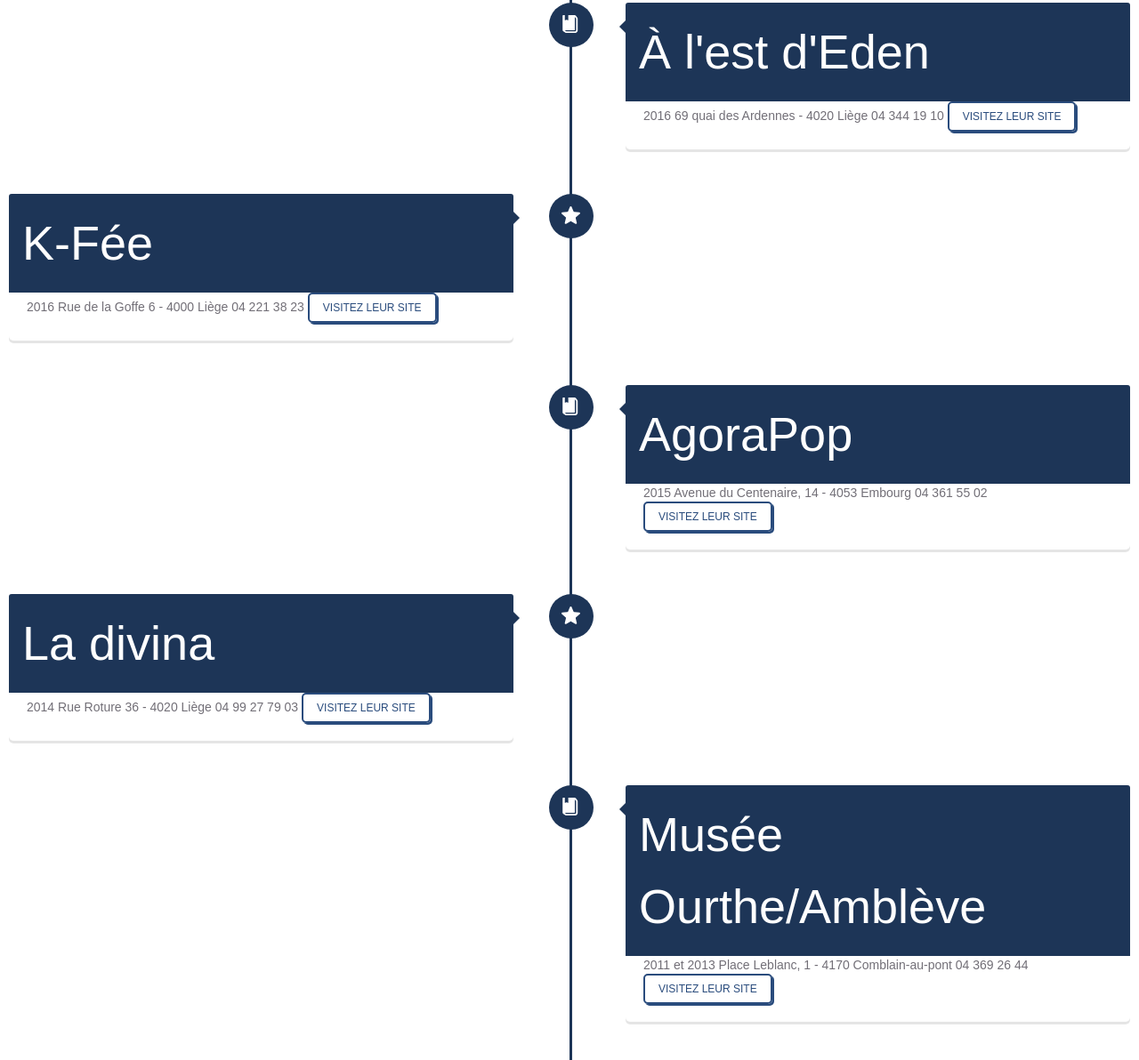
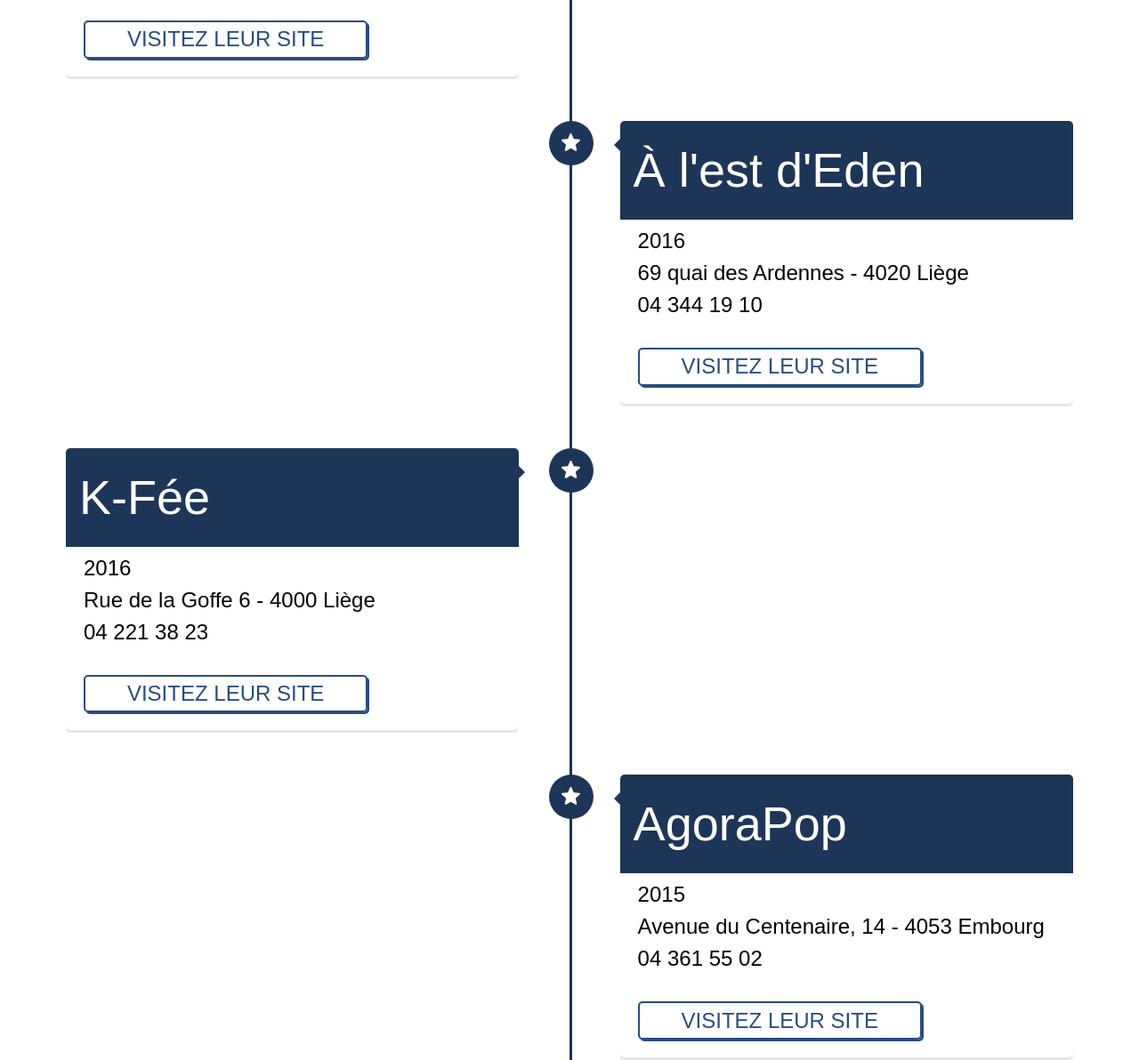
Before and after one commit to MaximeScibetta/DW_Artist, a website: page src/html/event.html in a window 1280 px wide. Shown: the part 762-1954 px from the top of the page at 89% size. Drawn offline with nearby package versions, Linux system fonts and the light colour scheme; files that its build step writes are made by us from their sources; a web font is replaced by a local one.

Commit message:
Design eventPage

```diff
--- a/src/html/event.html
+++ b/src/html/event.html
@@ -44,21 +44,10 @@
                 </nav>
             </header>
             <!-- /header -->
-            <article>
+            <article class="container">
                 <h1 id="hidden">
                     Événements
                 </h1>
-                <!--<section class="event">
-                    <h2>Galerie Clair/Obscure</h2>
-                    <span>2010 et 2011</span>
-                    <span>Rue Trappé - 4000 Liège</span>
-                    <span>04 222 91 07</span>
-                    <a href="http://www.clairobscur.be/">Visitez leur site</a>
-                </section>
-
-
-
-                -->
                 <div id="timeline">
                     <div class="timeline-item">
                         <div class="timeline-icon">
@@ -67,7 +56,7 @@
                             </svg>
                         </div>
                         <div class="timeline-content">
-                            <h2>Parcous d'artistes</h2>
+                            <h2>Parcous d'artistes </h2>
                             <span>2009 à 2017</span>
                             <span>Avenue des Thermes, 114 - Chaudfontaine</span>
                             <span>04 361 56 36</span>
@@ -77,9 +66,7 @@
                     <div class="timeline-item">
                         <div class="timeline-icon">
                             <svg version="1.1" id="Layer_1" xmlns="http://www.w3.org/2000/svg" xmlns:xlink="http://www.w3.org/1999/xlink" x="0px" y="0px" width="21px" height="20px" viewBox="0 0 21 20" enable-background="new 0 0 21 20" xml:space="preserve">
-                                <g>
-                                    <path fill="#FFFFFF" d="M17.92,3.065l-1.669-2.302c-0.336-0.464-0.87-0.75-1.479-0.755C14.732,0.008,7.653,0,7.653,0v5.6 c0,0.096-0.047,0.185-0.127,0.237c-0.081,0.052-0.181,0.06-0.268,0.02l-1.413-0.64C5.773,5.183,5.69,5.183,5.617,5.215l-1.489,0.65 c-0.087,0.038-0.19,0.029-0.271-0.023c-0.079-0.052-0.13-0.141-0.13-0.235V0H2.191C1.655,0,1.233,0.434,1.233,0.97 c0,0,0.025,15.952,0.031,15.993c0.084,0.509,0.379,0.962,0.811,1.242l2.334,1.528C4.671,19.905,4.974,20,5.286,20h10.307 c1.452,0,2.634-1.189,2.634-2.64V4.007C18.227,3.666,18.12,3.339,17.92,3.065z M16.42,17.36c0,0.464-0.361,0.833-0.827,0.833H5.341 l-1.675-1.089h10.341c0.537,0,0.953-0.44,0.953-0.979V2.039l1.459,2.027V17.36L16.42,17.36z"/>
-                                </g>
+                                <path fill="#FFFFFF" d="M19.998,6.766l-5.759-0.544c-0.362-0.032-0.676-0.264-0.822-0.61l-2.064-4.999 c-0.329-0.825-1.5-0.825-1.83,0L7.476,5.611c-0.132,0.346-0.462,0.578-0.824,0.61L0.894,6.766C0.035,6.848-0.312,7.921,0.333,8.499 l4.338,3.811c0.279,0.246,0.395,0.609,0.314,0.975l-1.304,5.345c-0.199,0.842,0.708,1.534,1.468,1.089l4.801-2.822 c0.313-0.181,0.695-0.181,1.006,0l4.803,2.822c0.759,0.445,1.666-0.23,1.468-1.089l-1.288-5.345 c-0.081-0.365,0.035-0.729,0.313-0.975l4.34-3.811C21.219,7.921,20.855,6.848,19.998,6.766z"/>
                             </svg>
                         </div>
                         <div class="timeline-content right">
@@ -107,9 +94,7 @@
                     <div class="timeline-item">
                         <div class="timeline-icon">
                             <svg version="1.1" id="Layer_1" xmlns="http://www.w3.org/2000/svg" xmlns:xlink="http://www.w3.org/1999/xlink" x="0px" y="0px" width="21px" height="20px" viewBox="0 0 21 20" enable-background="new 0 0 21 20" xml:space="preserve">
-                                <g>
-                                    <path fill="#FFFFFF" d="M17.92,3.065l-1.669-2.302c-0.336-0.464-0.87-0.75-1.479-0.755C14.732,0.008,7.653,0,7.653,0v5.6 c0,0.096-0.047,0.185-0.127,0.237c-0.081,0.052-0.181,0.06-0.268,0.02l-1.413-0.64C5.773,5.183,5.69,5.183,5.617,5.215l-1.489,0.65 c-0.087,0.038-0.19,0.029-0.271-0.023c-0.079-0.052-0.13-0.141-0.13-0.235V0H2.191C1.655,0,1.233,0.434,1.233,0.97 c0,0,0.025,15.952,0.031,15.993c0.084,0.509,0.379,0.962,0.811,1.242l2.334,1.528C4.671,19.905,4.974,20,5.286,20h10.307 c1.452,0,2.634-1.189,2.634-2.64V4.007C18.227,3.666,18.12,3.339,17.92,3.065z M16.42,17.36c0,0.464-0.361,0.833-0.827,0.833H5.341 l-1.675-1.089h10.341c0.537,0,0.953-0.44,0.953-0.979V2.039l1.459,2.027V17.36L16.42,17.36z"/>
-                                </g>
+                                <path fill="#FFFFFF" d="M19.998,6.766l-5.759-0.544c-0.362-0.032-0.676-0.264-0.822-0.61l-2.064-4.999 c-0.329-0.825-1.5-0.825-1.83,0L7.476,5.611c-0.132,0.346-0.462,0.578-0.824,0.61L0.894,6.766C0.035,6.848-0.312,7.921,0.333,8.499 l4.338,3.811c0.279,0.246,0.395,0.609,0.314,0.975l-1.304,5.345c-0.199,0.842,0.708,1.534,1.468,1.089l4.801-2.822 c0.313-0.181,0.695-0.181,1.006,0l4.803,2.822c0.759,0.445,1.666-0.23,1.468-1.089l-1.288-5.345 c-0.081-0.365,0.035-0.729,0.313-0.975l4.34-3.811C21.219,7.921,20.855,6.848,19.998,6.766z"/>
                             </svg>
                         </div>
                         <div class="timeline-content right">
@@ -137,9 +122,7 @@
                     <div class="timeline-item">
                         <div class="timeline-icon">
                             <svg version="1.1" id="Layer_1" xmlns="http://www.w3.org/2000/svg" xmlns:xlink="http://www.w3.org/1999/xlink" x="0px" y="0px" width="21px" height="20px" viewBox="0 0 21 20" enable-background="new 0 0 21 20" xml:space="preserve">
-                                <g>
-                                    <path fill="#FFFFFF" d="M17.92,3.065l-1.669-2.302c-0.336-0.464-0.87-0.75-1.479-0.755C14.732,0.008,7.653,0,7.653,0v5.6 c0,0.096-0.047,0.185-0.127,0.237c-0.081,0.052-0.181,0.06-0.268,0.02l-1.413-0.64C5.773,5.183,5.69,5.183,5.617,5.215l-1.489,0.65 c-0.087,0.038-0.19,0.029-0.271-0.023c-0.079-0.052-0.13-0.141-0.13-0.235V0H2.191C1.655,0,1.233,0.434,1.233,0.97 c0,0,0.025,15.952,0.031,15.993c0.084,0.509,0.379,0.962,0.811,1.242l2.334,1.528C4.671,19.905,4.974,20,5.286,20h10.307 c1.452,0,2.634-1.189,2.634-2.64V4.007C18.227,3.666,18.12,3.339,17.92,3.065z M16.42,17.36c0,0.464-0.361,0.833-0.827,0.833H5.341 l-1.675-1.089h10.341c0.537,0,0.953-0.44,0.953-0.979V2.039l1.459,2.027V17.36L16.42,17.36z"/>
-                                </g>
+                                <path fill="#FFFFFF" d="M19.998,6.766l-5.759-0.544c-0.362-0.032-0.676-0.264-0.822-0.61l-2.064-4.999 c-0.329-0.825-1.5-0.825-1.83,0L7.476,5.611c-0.132,0.346-0.462,0.578-0.824,0.61L0.894,6.766C0.035,6.848-0.312,7.921,0.333,8.499 l4.338,3.811c0.279,0.246,0.395,0.609,0.314,0.975l-1.304,5.345c-0.199,0.842,0.708,1.534,1.468,1.089l4.801-2.822 c0.313-0.181,0.695-0.181,1.006,0l4.803,2.822c0.759,0.445,1.666-0.23,1.468-1.089l-1.288-5.345 c-0.081-0.365,0.035-0.729,0.313-0.975l4.34-3.811C21.219,7.921,20.855,6.848,19.998,6.766z"/>
                             </svg>
                         </div>
                         <div class="timeline-content right">
@@ -167,9 +150,7 @@
                     <div class="timeline-item">
                         <div class="timeline-icon">
                             <svg version="1.1" id="Layer_1" xmlns="http://www.w3.org/2000/svg" xmlns:xlink="http://www.w3.org/1999/xlink" x="0px" y="0px" width="21px" height="20px" viewBox="0 0 21 20" enable-background="new 0 0 21 20" xml:space="preserve">
-                                <g>
-                                    <path fill="#FFFFFF" d="M17.92,3.065l-1.669-2.302c-0.336-0.464-0.87-0.75-1.479-0.755C14.732,0.008,7.653,0,7.653,0v5.6 c0,0.096-0.047,0.185-0.127,0.237c-0.081,0.052-0.181,0.06-0.268,0.02l-1.413-0.64C5.773,5.183,5.69,5.183,5.617,5.215l-1.489,0.65 c-0.087,0.038-0.19,0.029-0.271-0.023c-0.079-0.052-0.13-0.141-0.13-0.235V0H2.191C1.655,0,1.233,0.434,1.233,0.97 c0,0,0.025,15.952,0.031,15.993c0.084,0.509,0.379,0.962,0.811,1.242l2.334,1.528C4.671,19.905,4.974,20,5.286,20h10.307 c1.452,0,2.634-1.189,2.634-2.64V4.007C18.227,3.666,18.12,3.339,17.92,3.065z M16.42,17.36c0,0.464-0.361,0.833-0.827,0.833H5.341 l-1.675-1.089h10.341c0.537,0,0.953-0.44,0.953-0.979V2.039l1.459,2.027V17.36L16.42,17.36z"/>
-                                </g>
+                                <path fill="#FFFFFF" d="M19.998,6.766l-5.759-0.544c-0.362-0.032-0.676-0.264-0.822-0.61l-2.064-4.999 c-0.329-0.825-1.5-0.825-1.83,0L7.476,5.611c-0.132,0.346-0.462,0.578-0.824,0.61L0.894,6.766C0.035,6.848-0.312,7.921,0.333,8.499 l4.338,3.811c0.279,0.246,0.395,0.609,0.314,0.975l-1.304,5.345c-0.199,0.842,0.708,1.534,1.468,1.089l4.801-2.822 c0.313-0.181,0.695-0.181,1.006,0l4.803,2.822c0.759,0.445,1.666-0.23,1.468-1.089l-1.288-5.345 c-0.081-0.365,0.035-0.729,0.313-0.975l4.34-3.811C21.219,7.921,20.855,6.848,19.998,6.766z"/>
                             </svg>
                         </div>
                         <div class="timeline-content right">
@@ -187,8 +168,8 @@
             <div class="social-media">
                 <div id="info">
                     <span class="infotip" data-infotip="Visitez sa page facebook">
-                            <a class="facebook" href="https://www.facebook.com/"></a>
-                        </span>
+                        <a class="facebook" href="https://www.facebook.com/"></a>
+                    </span>
                 </div>
                 <div id="info">
                     <span class="infotip" data-infotip="Visitez sa page google +">
--- a/src/sass/components/_pageEvent.scss
+++ b/src/sass/components/_pageEvent.scss
@@ -1,7 +1,7 @@
 // Variables;
 $primary-color: $bleu3;
 $secondary-color: $red;
-$base-font-color: #726f77;
+$base-font-color: #000000;
 // Timeline
 $timeline-color: $primary-color;
 // Mixins and Placeholders
@@ -50,7 +50,7 @@ a {
 }
 
 .container {
-    max-width: 1100px;
+    max-width: 90%;
     margin: 0 auto;
 }
 
@@ -60,7 +60,6 @@ h3,
 h4 {
     font: {
         family: $oswaldRegular;
-        weight: 500;
     }
 }
 
@@ -124,7 +123,14 @@ h4 {
                 color: #fff;
                 margin: -20px -20px 0 -20px;
                 font-weight: 300;
-                @include prefix(border-radius, 3px 3px 0 0);
+                @include prefix(border-radius, 5px 5px 0 0);
+            }
+            span {
+                display: block;
+                @include rhythm($font-content, $font-content*1.5);
+                &:first-of-type {
+                    margin-top: $spacing-unit/2;
+                }
             }
             &:before {
                 content: '';
@@ -153,7 +159,8 @@ h4 {
 
 // Buttons
 .btn {
-    padding: 5px 15px;
+    margin-top: 30px;
+    padding: 2% 10%;
     text-decoration: none;
     background: transparent;
     border: 2px solid lighten($primary-color, 10%);
@@ -161,7 +168,7 @@ h4 {
     display: inline-block;
     position: relative;
     text-transform: uppercase;
-    font-size: 12px;
+    font-size: 24px;
     @include prefix(border-radius, 5px);
     @include prefix(transition, background .3s ease);
     @include prefix(box-shadow, 2px 2px 0 lighten($primary-color, 10%));
```
